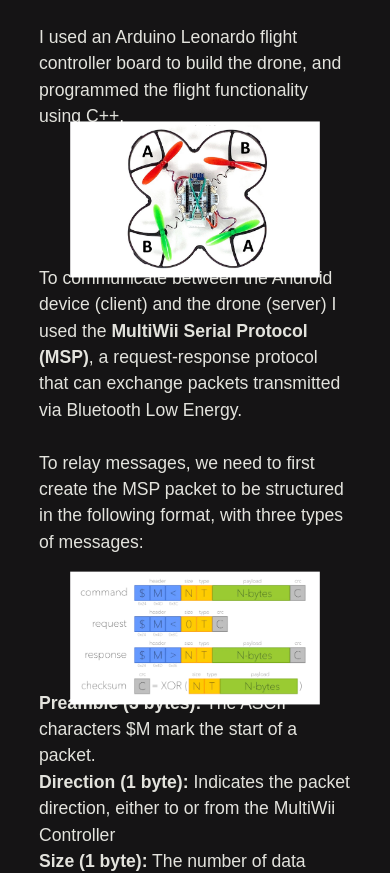
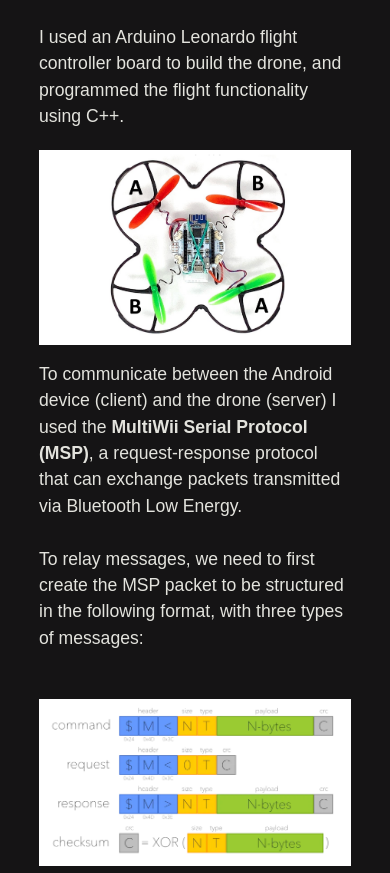
Before and after one commit to jiminleeryu/personalSite, a React (Create React App) app: page /projects/flightcontroller in a window 390 px wide. Shown: the part 994-1867 px from the top of the page. Built offline with nearby package versions, Linux system fonts and the light colour scheme; a web font is replaced by a local one.

Commit message:
cleaner project page

```diff
--- a/src/projects.js
+++ b/src/projects.js
@@ -59,21 +59,21 @@ const Projects = () => {
             </div>
 
             <div className="project-item">
+                <Link to="/projects/flightcontroller">
+                        <img src={drone} alt="Flight Controller" className="project-image-drone" />
+                    <div className="project-text">
+                        <h2 className="project-title">Phone UAV Controller</h2>
+                        <p className="description-text-project">Android + Arduino Flight Controller Application | Java, C++</p>
+                    </div>
+                </Link>
+            </div>
+{/*
+            <div className="project-item">
                 <Link to="/projects/automarket">
                         <img src="path-to-your-image" alt="Automated Marketing System" className="project-image" />
                     <div className="project-text">
                         <h2 className="project-title">Automated Marketing System</h2>
                         <p>Brief description of Project 2.</p>
-                    </div>
-                </Link>
-            </div>
-
-            <div className="project-item">
-                <Link to="/projects/flightcontroller">
-                        <img src={drone} alt="Flight Controller" className="project-image" />
-                    <div className="project-text">
-                        <h2 className="project-title">Phone UAV Controller</h2>
-                        <p className="description-text-project">Android + Arduino Flight Controller Application | Java, C++</p>
                     </div>
                 </Link>
             </div>
@@ -86,7 +86,9 @@ const Projects = () => {
                         <p>Brief description of Project 2.</p>
                     </div>
                 </Link>
-            </div>
+            </div> */}
+
+
         </div>
 
         <footer className="footer">
--- a/src/projects/flightcontroller.js
+++ b/src/projects/flightcontroller.js
@@ -114,7 +114,7 @@ const FlightController = () => {
                     </h2>
                     <div className="spotifinder-description-text-project-detail">
                         <p>
-                        This was my first experience with an object-oriented project that combined both software and hardware, which felt daunting at first but became enjoyable as I got more involved.
+                        This was my first experience with an object-oriented project that combined both software and hardware, which felt daunting at first but became enjoyable as I got more involved. It was an excellent experience for me and I'm excited about diving into more projects like this in the future.
                         <br/>
                         <br/>
                         <strong>This project was both personal and unique,</strong> offering a new experience in integrating frameworks and languages I hadn’t imagined could work together. It was both exciting and special, highlighting how deep my passion for this field can go.
--- a/src/styles/projects.css
+++ b/src/styles/projects.css
@@ -62,6 +62,16 @@
     overflow: hidden;
 }
 
+.project-image-drone { /* DO NOT TOUCH */
+    width: 100%;
+    height: auto;
+    border-radius: 1rem;
+    padding: 1rem;
+    object-fit: cover;
+    overflow: hidden;
+}
+
+
 .description-text-project { /* DO NOT TOUCH*/
     font-size: 1.2em;
     color: #E3E3DD;
--- a/src/styles/spotifinder.css
+++ b/src/styles/spotifinder.css
@@ -134,6 +134,12 @@
         text-align: center;
         width: 100%;
     }
+    .spotifinder-image-drone{
+        border-radius: 0;
+        scale: 100%;
+        margin-bottom: 0rem;
+        margin-top: 0rem;
+    }
 }
  .github-gist{
     width: 80%;
```
